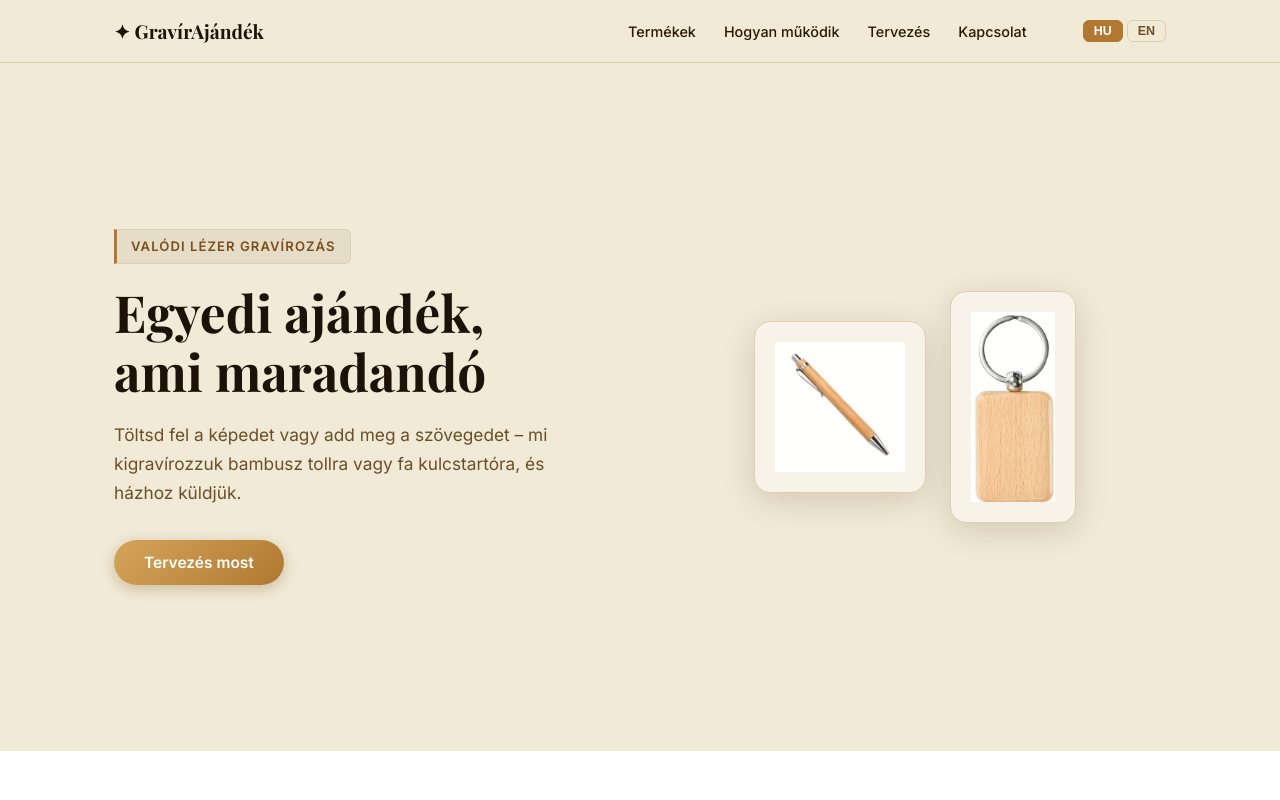
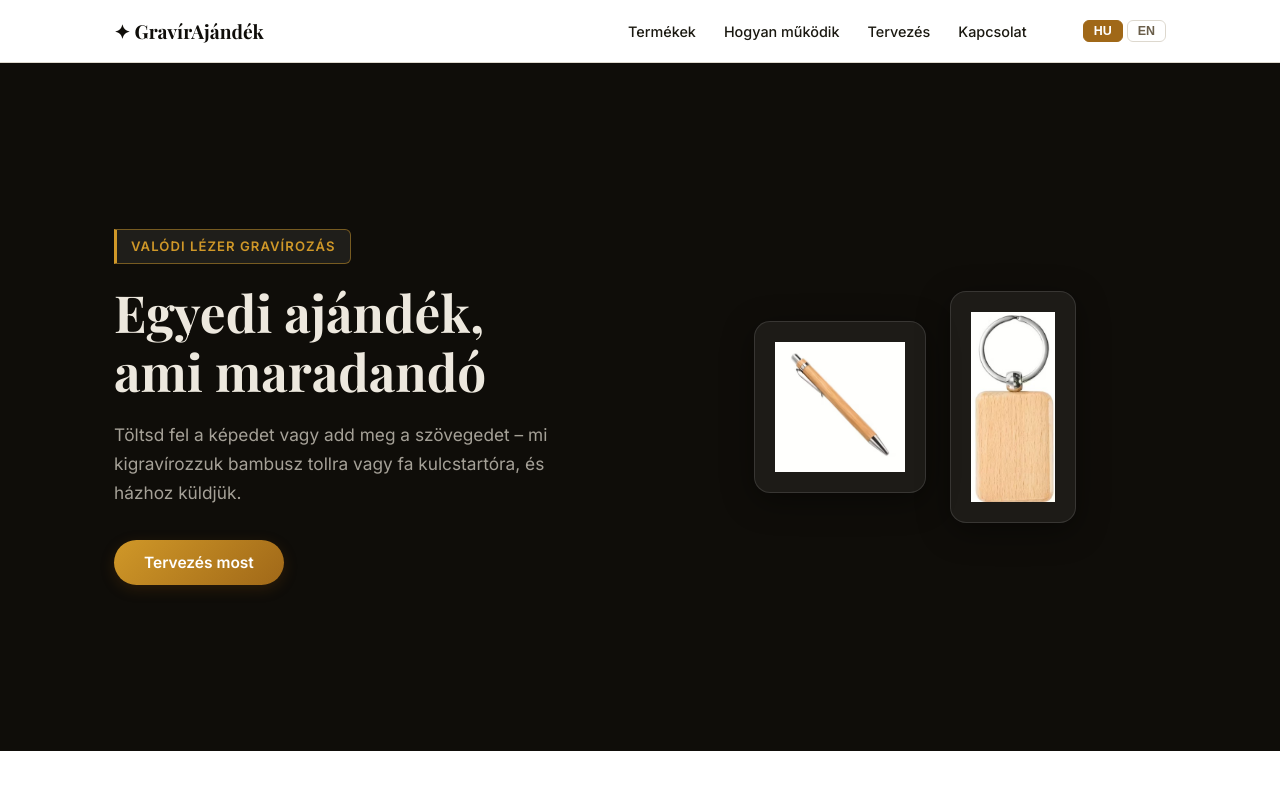
Before and after one commit to Sbalaffplus2/gravir, a plain HTML site: page index.html in a window 1280 px wide. Shown: the top 800 px of the page. Drawn offline with nearby package versions, Linux system fonts and the light colour scheme.

Commit message:
redesign: dark hero, white sections, neutral gold palette - no more pink

```diff
--- a/index.html
+++ b/index.html
@@ -37,7 +37,8 @@
 </nav>
 
 <!-- HERO -->
-<section class="hero">
+<section class="hero-section">
+<div class="hero">
   <div class="hero-content">
     <p class="hero-tag" data-i18n="hero_tag">Valódi lézer gravírozás</p>
     <h1 data-i18n="hero_title">Egyedi ajándék,<br/>ami maradandó</h1>
@@ -50,6 +51,7 @@
       <div class="hero-product-img"><img src="keychain.jpg" alt="Fa kulcstartó" onerror="this.parentElement.style.display='none'" /></div>
     </div>
   </div>
+</div>
 </section>
 
 <!-- PRODUCTS -->
--- a/style.css
+++ b/style.css
@@ -4,21 +4,22 @@
    ================================ */
 
 :root {
-  --bg:          #f0ead6;
-  --bg-alt:      #e6ddc8;
-  --bg-card:     #f8f3e8;
-  --wood-light:  #d4a55a;
-  --wood:        #b07830;
-  --wood-dark:   #7a4e18;
-  --engraved:    #3a1e00;
-  --dark:        #1c1208;
-  --text:        #2a1800;
-  --text-muted:  #6b4f2a;
-  --border:      #ddd0b0;
+  --bg:          #ffffff;
+  --bg-alt:      #f4f2ee;
+  --bg-card:     #ffffff;
+  --wood-light:  #d09828;
+  --wood:        #a06818;
+  --wood-dark:   #5a3c0c;
+  --engraved:    #1e1400;
+  --dark:        #0f0d09;
+  --hero-bg:     #0f0d09;
+  --text:        #1a1810;
+  --text-muted:  #6a5e4a;
+  --border:      #ddd8ce;
   --white:       #ffffff;
-  --radius:      12px;
-  --shadow:      0 4px 20px rgba(60,30,0,0.10);
-  --shadow-lg:   0 8px 32px rgba(60,30,0,0.16);
+  --radius:      10px;
+  --shadow:      0 4px 20px rgba(0,0,0,0.07);
+  --shadow-lg:   0 8px 32px rgba(0,0,0,0.13);
   --transition:  0.2s ease;
 }
 
@@ -48,7 +49,7 @@ a:hover { text-decoration: underline; }
 /* ── NAVBAR ── */
 .navbar {
   position: sticky; top: 0; z-index: 100;
-  background: rgba(240,234,214,0.96);
+  background: rgba(255,255,255,0.97);
   backdrop-filter: blur(10px);
   border-bottom: 1px solid var(--border);
 }
@@ -71,32 +72,36 @@ a:hover { text-decoration: underline; }
 }
 .lang-btn.active, .lang-btn:hover { background: var(--wood); color: var(--white); border-color: var(--wood); }
 .hamburger { display: none; background: none; border: none; font-size: 1.4rem; cursor: pointer; margin-left: auto; color: var(--dark); }
-.mobile-menu { display: none; flex-direction: column; background: var(--bg); border-top: 1px solid var(--border); padding: 1rem 1.5rem; gap: 0.75rem; }
+.mobile-menu { display: none; flex-direction: column; background: var(--white); border-top: 1px solid var(--border); padding: 1rem 1.5rem; gap: 0.75rem; }
 .mobile-menu a { font-size: 1rem; font-weight: 500; color: var(--text); padding: 0.5rem 0; border-bottom: 1px solid var(--border); text-decoration: none; }
 .mobile-menu.open { display: flex; }
 
 /* ── HERO ── */
+.hero-section {
+  background: var(--hero-bg);
+}
 .hero {
   min-height: 86vh; display: flex; align-items: center; gap: 3rem;
   max-width: 1100px; margin: 0 auto; padding: 4rem 1.5rem;
 }
-.hero-content { flex: 1; }
+.hero h1 { color: #ede8de; }
 .hero-tag {
-  display: inline-block; background: var(--bg-alt);
-  border: 1px solid var(--border); border-left: 3px solid var(--wood);
-  color: var(--wood-dark); font-size: 0.82rem; font-weight: 600;
+  display: inline-block; background: rgba(255,255,255,0.07);
+  border: 1px solid rgba(208,152,40,0.5); border-left: 3px solid var(--wood-light);
+  color: var(--wood-light) !important; font-size: 0.82rem; font-weight: 600;
   letter-spacing: 0.08em; text-transform: uppercase;
   padding: 5px 14px; border-radius: 0 6px 6px 0; margin-bottom: 1.2rem;
 }
-.hero-sub { font-size: 1.08rem; color: var(--text-muted); max-width: 460px; margin: 1.2rem 0 2rem; }
+.hero-sub { font-size: 1.08rem; color: rgba(237,232,220,0.68) !important; max-width: 460px; margin: 1.2rem 0 2rem; }
 .hero-visual { flex: 1; display: flex; justify-content: center; }
 .hero-products { display: flex; gap: 1.5rem; align-items: center; justify-content: center; }
 .hero-product-img {
-  background: var(--bg-card); border: 1px solid var(--border);
-  border-radius: 16px; padding: 1.25rem; box-shadow: var(--shadow-lg);
+  background: rgba(255,255,255,0.06); border: 1px solid rgba(255,255,255,0.12);
+  border-radius: 16px; padding: 1.25rem; box-shadow: 0 8px 32px rgba(0,0,0,0.4);
   display: flex; align-items: center; justify-content: center;
 }
 .hero-product-img img { max-width: 130px; max-height: 190px; object-fit: contain; display: block; }
+.hero-content { flex: 1; }
 
 /* ── BUTTONS ── */
 .btn-primary {
@@ -169,7 +174,7 @@ a:hover { text-decoration: underline; }
   cursor: pointer; transition: all var(--transition);
 }
 .template-card:hover, .template-card.selected { border-color: var(--wood); box-shadow: var(--shadow-lg); transform: translateY(-2px); }
-.template-card.selected { background: #f8f0de; }
+.template-card.selected { background: #f5f1e8; }
 .template-card span { display: block; font-size: 0.83rem; font-weight: 500; color: var(--text-muted); margin-top: 0.4rem; }
 
 /* ── CONFIGURATOR ── */
@@ -197,7 +202,7 @@ a:hover { text-decoration: underline; }
   text-align: center; cursor: pointer; transition: all var(--transition);
   display: flex; flex-direction: column; align-items: center; gap: 0.4rem;
 }
-.choice-card:hover, .choice-card.selected { border-color: var(--wood); background: #faf4e6; }
+.choice-card:hover, .choice-card.selected { border-color: var(--wood); background: #f8f5ef; }
 .choice-card.selected { box-shadow: 0 0 0 3px rgba(176,120,48,0.2); }
 .choice-photo { width: 100%; height: 100px; display: flex; align-items: center; justify-content: center; margin-bottom: 0.3rem; }
 .choice-photo img { max-height: 90px; max-width: 100%; object-fit: contain; }
@@ -243,7 +248,7 @@ a:hover { text-decoration: underline; }
   padding: 2.5rem 1.5rem; text-align: center; cursor: pointer;
   transition: all var(--transition); background: var(--bg);
 }
-.upload-area:hover { border-color: var(--wood-light); background: #faf4e6; }
+.upload-area:hover { border-color: var(--wood-light); background: #f8f5ef; }
 .upload-icon { font-size: 2rem; margin-bottom: 0.5rem; }
 .upload-note { font-size: 0.8rem; color: var(--text-muted); margin-top: 0.25rem; }
 
@@ -339,7 +344,7 @@ a:hover { text-decoration: underline; }
   border: 1px solid var(--border); border-radius: var(--radius); cursor: pointer;
   transition: all var(--transition);
 }
-.pay-option:hover { border-color: var(--wood-light); background: #faf4e6; }
+.pay-option:hover { border-color: var(--wood-light); background: #f8f5ef; }
 .pay-option input[type="radio"] { accent-color: var(--wood); width: 17px; height: 17px; flex-shrink: 0; }
 .pay-icon { font-size: 1.4rem; }
 .pay-option div { display: flex; flex-direction: column; gap: 2px; }
@@ -348,7 +353,7 @@ a:hover { text-decoration: underline; }
 
 .payment-info-box {
   padding: 1rem 1.2rem; border-radius: var(--radius); margin-bottom: 1.2rem;
-  font-size: 0.92rem; background: #faf4e6; border: 1px solid var(--border); line-height: 1.75;
+  font-size: 0.92rem; background: #f8f5ef; border: 1px solid var(--border); line-height: 1.75;
 }
 .payment-info-box strong { color: var(--wood-dark); }
 .payment-info-box a.pay-redirect-btn {
@@ -408,6 +413,7 @@ a:hover { text-decoration: underline; }
   .nav-links, .lang-switch { display: none; }
   .hamburger { display: block; }
   .hero { flex-direction: column; text-align: center; min-height: auto; padding: 2.5rem 1.5rem; }
+  .hero h1 { font-size: 2rem; }
   .hero-sub { margin: 1rem auto 1.75rem; }
   .form-row { grid-template-columns: 1fr; }
   .product-choice-grid { grid-template-columns: 1fr; }
```
